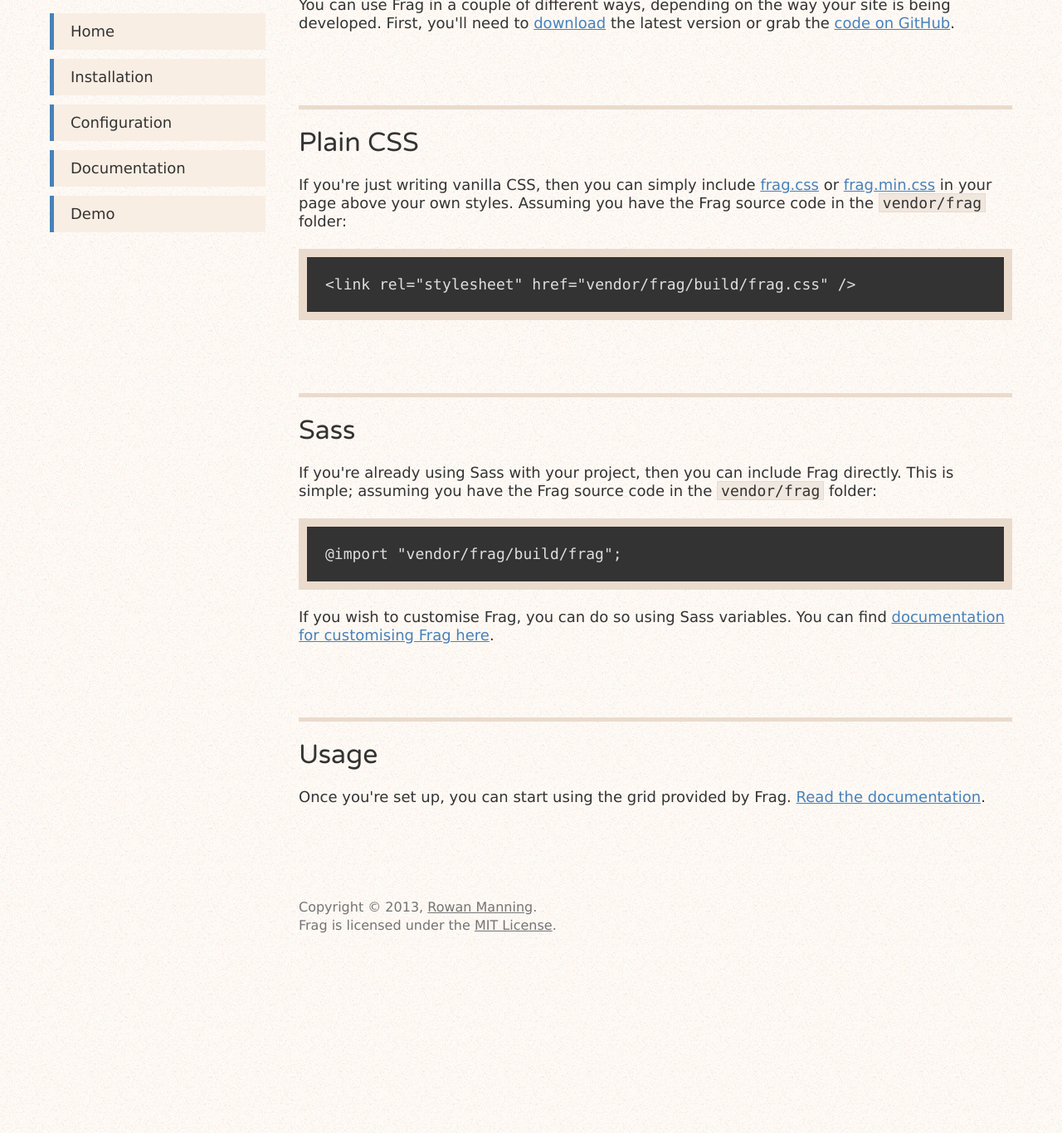
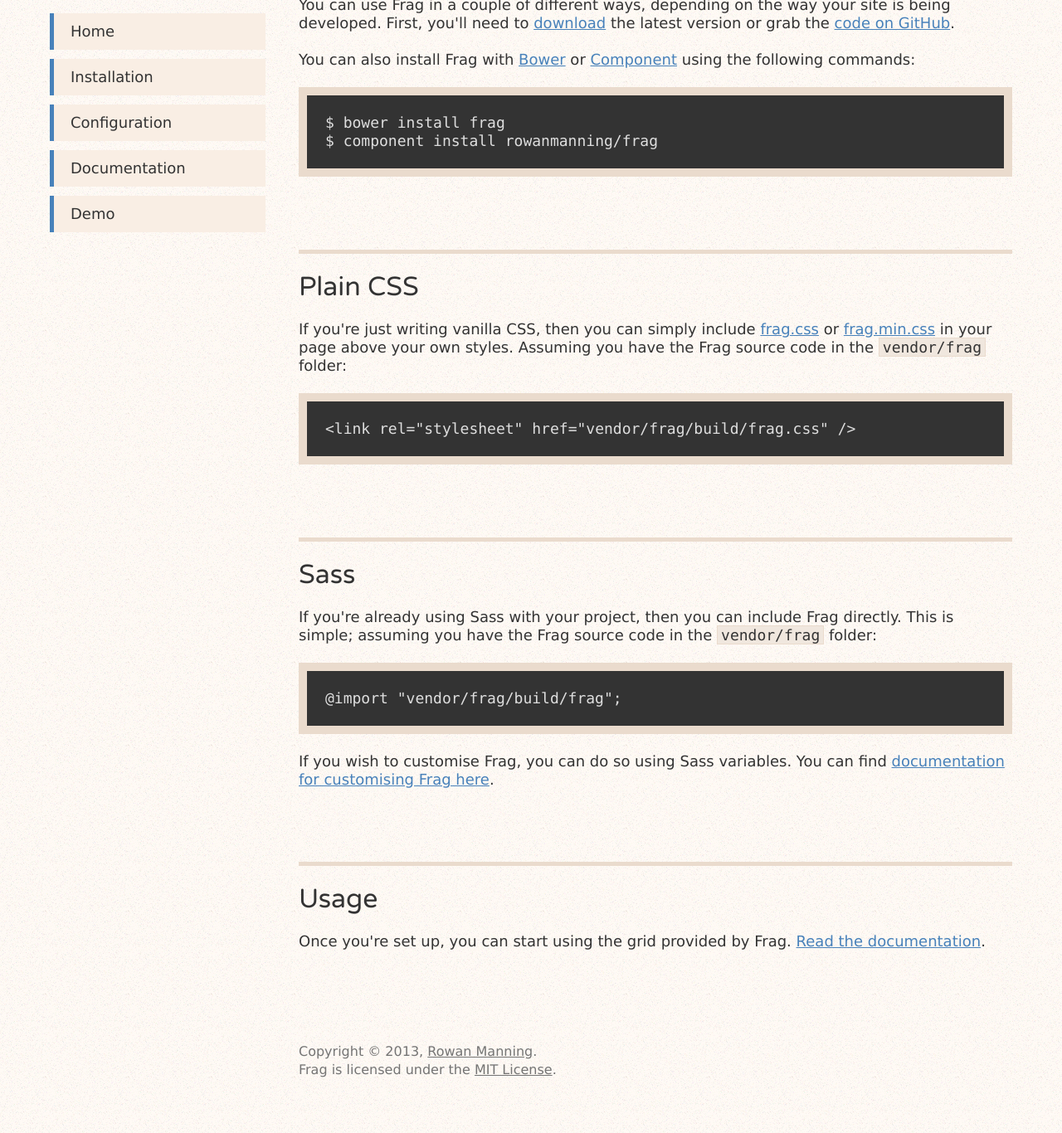
Before and after one commit to rowanmanning/frag, a Jekyll site: the page built from docs/install/index.html, in a window 1280 px wide, cut to the strip 153-1519 px from the top of the page. Shown: the whole strip at 83% size. Built offline with Jekyll 4.4.1, drawn with Linux system fonts in a browser that asks for light colours.

Commit message:
Add info on installing through Bower or Component

```diff
--- a/docs/install/index.html
+++ b/docs/install/index.html
@@ -12,6 +12,18 @@
     <a href="{{ site.repo.url }}/archive/{{ site.repo.branch }}.zip">download</a>
     the latest version or grab the <a href="{{ site.repo.url }}">code on GitHub</a>.
 </p>
+
+<p>
+    You can also install Frag with
+    <a href="http://twitter.github.com/bower/">Bower</a> or
+    <a href="https://github.com/component/component">Component</a> using the
+    following commands:
+</p>
+
+    {% highlight sh %}
+$ bower install frag
+$ component install rowanmanning/frag
+{% endhighlight %}
 
 
 <div id="css" class="section typearea">
--- a/style/site.css
+++ b/style/site.css
@@ -1564,6 +1564,10 @@
   color: #4781ba;
 }
 
+.highlight .sh .nv {
+  color: #4781ba;
+}
+
 .demo {
   text-align: center;
   padding-left: 20px;
```
Also changed, not shown: style/_source/site/code.scss (+7 -0 lines), style/site.min.css.
